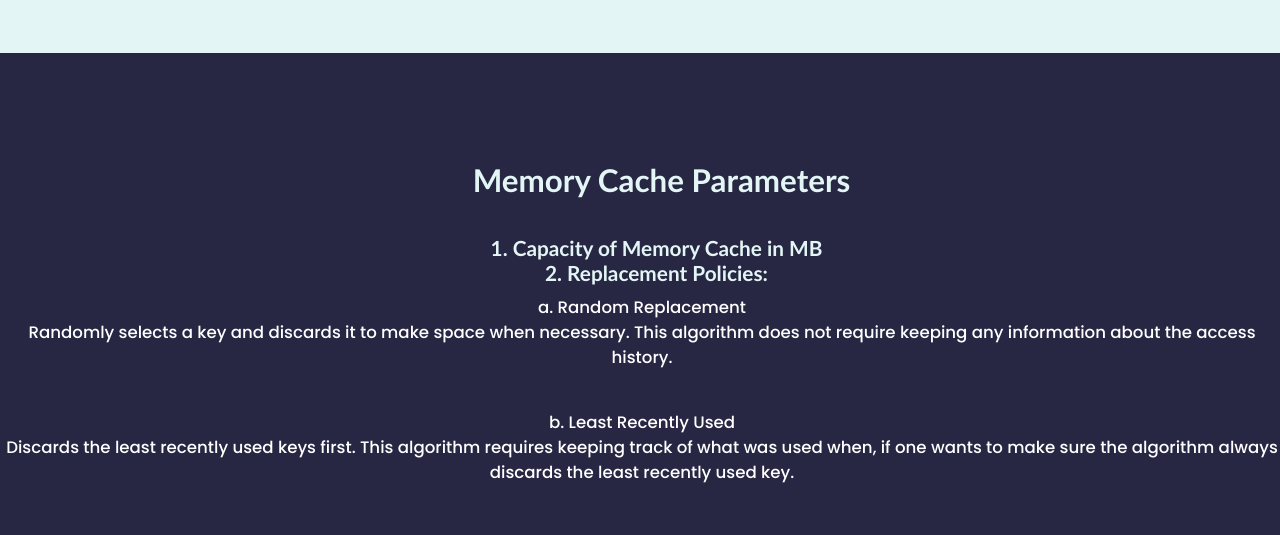
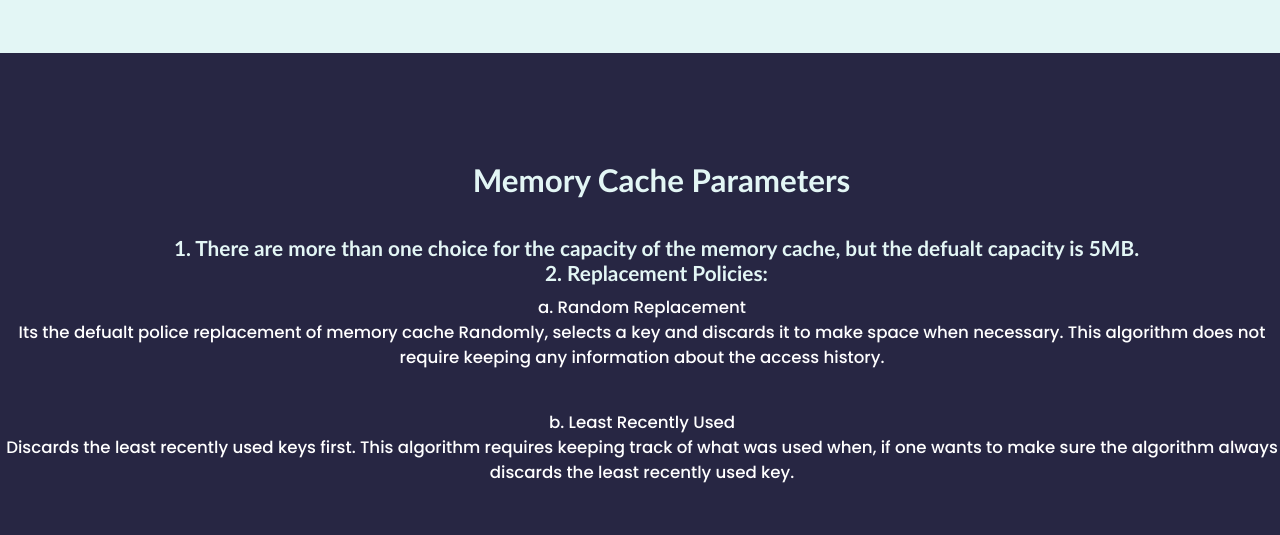
Before and after one commit to Cloud-computing-course-project/flask, a Flask app: page /policy in a window 1280 px wide. Shown: the part 723-1258 px from the top of the page. Run offline with Flask 2, Linux system fonts and the light colour scheme; some libraries are stand-ins or nearby versions.

Commit message:
Defualt policy and capacity

```diff
--- a/templates/SearchanImage.html
+++ b/templates/SearchanImage.html
@@ -283,13 +283,13 @@
       </div>
       <div class="info">
     <div class="par1">
-        <h4 class="par2">1. Capacity of Memory Cache in MB</h4>
+        <h4 class="par2">1. There are more than one choice for the capacity of the memory cache, but the defualt capacity is 5MB.</h4>
     <!-- <div class="par2"> -->
         <p><h4 class="par2">2. Replacement Policies:</h4>  </p>
     </div>
         <p class="p1">
             a. Random Replacement<br>
-                Randomly selects a key and discards it to make space when necessary.
+                Its the defualt police replacement of memory cache Randomly, selects a key and discards it to make space when necessary.
                 This algorithm does not require keeping any information about the access
                 history.
         </p>
--- a/templates/displayAllKeys.html
+++ b/templates/displayAllKeys.html
@@ -293,12 +293,12 @@ font-size: 1.4em;
   </div>
   <div class="info">
 <div class="par1">
-    <h4 class="par2">1. Capacity of Memory Cache in MB</h4>
+    <h4 class="par2">1. There are more than one choice for the capacity of the memory cache, but the defualt capacity is 5MB.</h4>
     <p><h4 class="par2">2. Replacement Policies:</h4>  </p>
 </div>
     <p class="p1">
         a. Random Replacement<br>
-            Randomly selects a key and discards it to make space when necessary.
+            Its the defualt police replacement of memory cache Randomly, selects a key and discards it to make space when necessary.
             This algorithm does not require keeping any information about the access
             history.
     </p>
--- a/templates/main.html
+++ b/templates/main.html
@@ -306,13 +306,13 @@ margin-bottom:0px;
         </div>
         <div class="info">
       <div class="par1">
-          <h4 class="par2">1. Capacity of Memory Cache in MB</h4>
+          <h4 class="par2">1. There are more than one choice for the capacity of the memory cache, but the defualt capacity is 5MB.</h4>
       <!-- <div class="par2"> -->
           <p><h4 class="par2">2. Replacement Policies:</h4>  </p>
       </div>
           <p class="p1">
               a. Random Replacement<br>
-                  Randomly selects a key and discards it to make space when necessary.
+                  Its the defualt police replacement of memory cache Randomly, selects a key and discards it to make space when necessary.
                   This algorithm does not require keeping any information about the access
                   history.
           </p>
--- a/templates/memory_Cache.html
+++ b/templates/memory_Cache.html
@@ -343,13 +343,13 @@
         </div>
         <div class="info">
       <div class="par1">
-          <h4 class="par2">1. Capacity of Memory Cache in MB</h4>
+          <h4 class="par2">1. There are more than one choice for the capacity of the memory cache, but the defualt capacity is 5MB.</h4>
       <!-- <div class="par2"> -->
           <p><h4 class="par2">2. Replacement Policies:</h4>  </p>
       </div>
           <p class="p1">
               a. Random Replacement<br>
-                  Randomly selects a key and discards it to make space when necessary.
+                  Its the defualt police replacement of memory cache Randomly, selects a key and discards it to make space when necessary.
                   This algorithm does not require keeping any information about the access
                   history.
           </p>
--- a/templates/policy.html
+++ b/templates/policy.html
@@ -361,13 +361,13 @@ select::-ms-expand{
         </div>
         <div class="info">
       <div class="par1">
-          <h4 class="par2">1. Capacity of Memory Cache in MB</h4>
+          <h4 class="par2">1. There are more than one choice for the capacity of the memory cache, but the defualt capacity is 5MB.</h4>
       <!-- <div class="par2"> -->
           <p><h4 class="par2">2. Replacement Policies:</h4>  </p>
       </div>
           <p class="p1">
               a. Random Replacement<br>
-                  Randomly selects a key and discards it to make space when necessary.
+                  Its the defualt police replacement of memory cache Randomly, selects a key and discards it to make space when necessary.
                   This algorithm does not require keeping any information about the access
                   history.
           </p>
```
Also changed, not shown: 2 other files.
